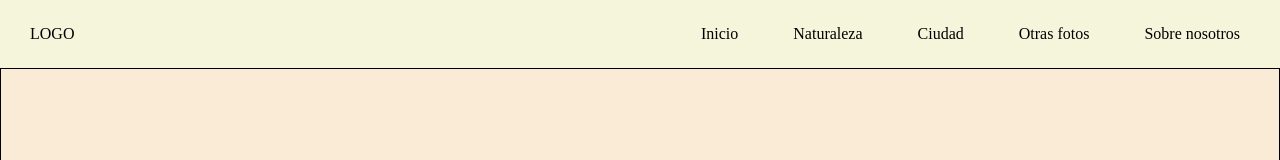
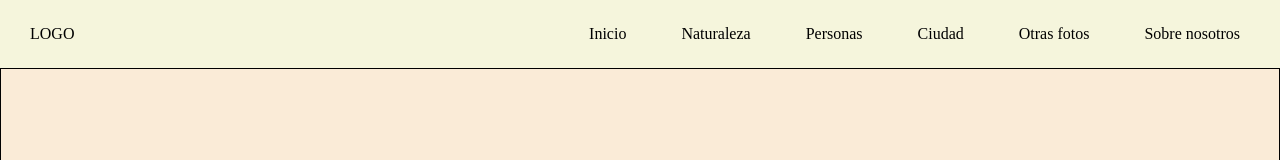
Before and after one commit to Arielgsp/formulario, a website: page index.html in a window 1280 px wide. Shown: the top 160 px of the page. Drawn offline with Linux system fonts and the light colour scheme.

Commit message:
se agrega un nuevo <li>

```diff
--- a/index.html
+++ b/index.html
@@ -16,6 +16,7 @@
             <ul class="menu_li">
                 <li> <a href="http://"> Inicio</a></li>
                 <li><a href="http://">Naturaleza</a></li>
+                <li><a href="http://">Personas</a></li>
 
                 <li><a href="http://">Ciudad</a></li>
                 <li><a href="http://">Otras fotos</a></li>
```
